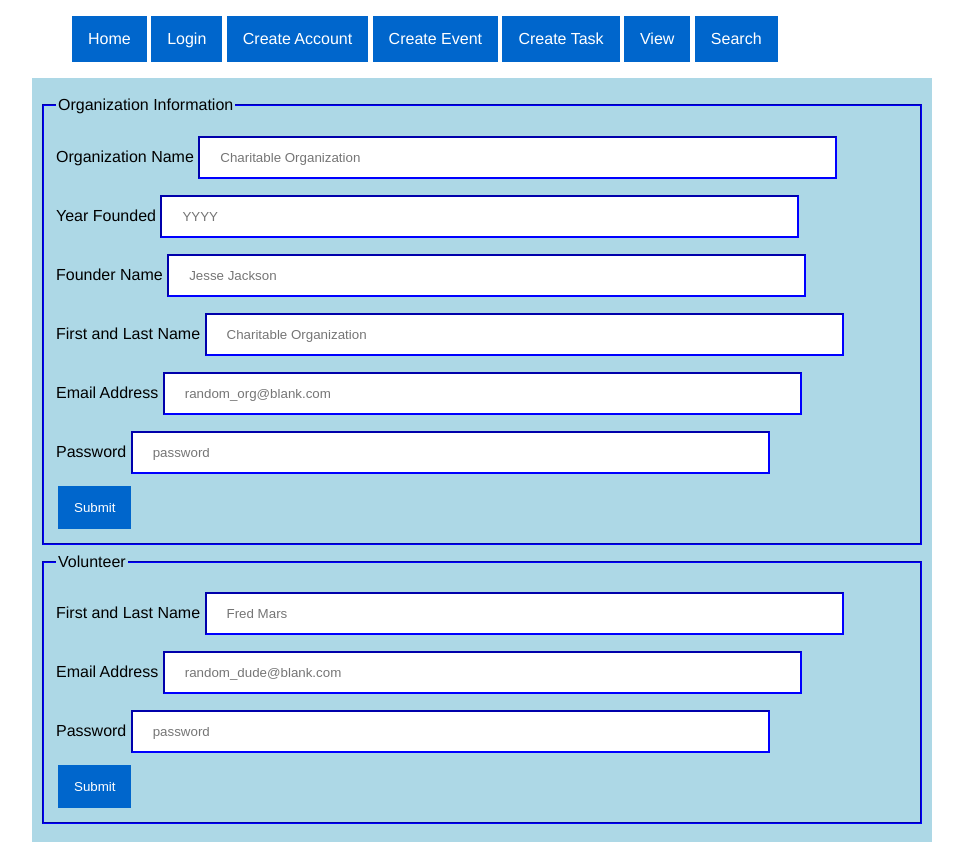
After one commit to jmkluthe/cs361_volunteer_matching_app, a PHP site: page /createAccount.php in a window 1280 px wide. The commit adds this page. Shown: the whole page, without its empty margins (158-1121 px from the left). Run offline with PHP 8.4, Linux system fonts and the light colour scheme.

Commit message:
Updated front end files, added charity and volunteer account creation page

```diff
--- /dev/null
+++ b/createAccount.php
@@ -0,0 +1,79 @@
+<?php
+   $pagetitle="Home";
+   include 'header.html';
+?>
+
+    <form method="post" action="addCharity.php">
+      <fieldset>
+        <legend>Organization Information</legend>
+        <label for="name">Organization Name</label>
+        <input name="name"
+               id="name"
+               type="text"
+               placeholder="Charitable Organization"
+               maxlength="80"/><br>
+
+        <label for="founded">Year Founded</label>
+        <input name="founded"
+               id="founded"
+               type="number"
+               placeholder="YYYY"
+               maxlength="4"/><br>
+
+        <label for="founder">Founder Name</label>
+        <input name="founder"
+               id="founder"
+               type="text"
+               placeholder="Jesse Jackson"
+               maxlength="50"/><br>
+        <label for="name">First and Last Name</label>
+        <input name="name"
+               id="name"
+               type="text"
+               placeholder="Charitable Organization"
+               maxlength="80"/><br>
+        <label for="email">Email Address</label>
+        <input name="email"
+               id="email"
+               type="text"
+               placeholder="random_org@blank.com"
+               maxlength="50"/><br>
+       <label for="pass">Password</label>
+       <input name="pass"
+               id="pass"
+               type="password"
+               placeholder="password"
+               maxlength="30"/><br>
+        <input type="submit">
+      </fieldset>
+    </form>
+    <form method="post" action="addVolunteer.php">
+      <fieldset>
+        <legend>Volunteer</legend>
+        <label for="vname">First and Last Name</label>
+        <input name="vname"
+               id="vname"
+               type="text"
+               placeholder="Fred Mars"
+               maxlength="80"/><br>
+        <label for="vemail">Email Address</label>
+        <input name="vemail"
+               id="vemail"
+               type="text"
+               placeholder="random_dude@blank.com"
+               maxlength="50"/><br>
+       <label for="vpass">Password</label>
+       <input name="vpass"
+               id="vpass"
+               type="password"
+               placeholder="password"
+               maxlength="30"/><br>
+        <input type="submit">
+      </fieldset>
+    </form>
+  </article>
+</body>
+
+<footer>
+</footer>
+</html>
--- /dev/null
+++ b/header.html
@@ -0,0 +1,24 @@
+<!doctype html>
+<html lag="en">
+  <head>
+    <?php /*Variables*/
+      $sitename="Volunteer Match";
+      $sitepath="people.oregonstate.edu/~wattsli/CS361";
+    ?>
+    <!--meta-->
+    <!--links-->
+    <link rel="stylesheet" href="main.css" />
+  </head>
+  <body>
+      <nav>
+      <ul>
+        <li><a href="index.php">Home</a></li>
+        <li><a href="login.php">Login</a></li>
+        <li><a href="createAccount.php">Create Account</a></li>
+        <li><a href="createE.php">Create Event</a></li>
+        <li><a href="createT.php">Create Task</a></li>
+        <li><a href="">View</a></li>
+        <li><a href="search.php">Search</a></li>
+      </ul>
+    </nav>
+    <article>
--- a/main.css
+++ b/main.css
@@ -16,9 +16,14 @@ nav li a{
     color: white;
     text-decoration: none;
     text-align: left; }
-
+article{
+	background-color:lightblue;
+	padding:10px;
+}
 fieldset {
-    margin: 8px 0; }
+  margin: 8px 0;
+	border-color:blue;
+}
 
 legend {
     margin: 8px 0; }
@@ -27,7 +32,9 @@ input[type=text], input[type=number], input[type=date], input[type=time], input[
     width: 75%;
     padding: 12px 20px;
     margin: 8px 0;
-    box-sizing: border-box; }
+    box-sizing: border-box;
+		border-color:blue;
+}
 
 input[type=submit] {
     background-color: #0066cc;
```
Also changed, not shown: createE.php (+6 -36 lines), createT.php (+20 -24 lines), index.php (+6 -22 lines), login.php (+17 -33 lines), search.php (+5 -23 lines), createVAccount.php (added).
